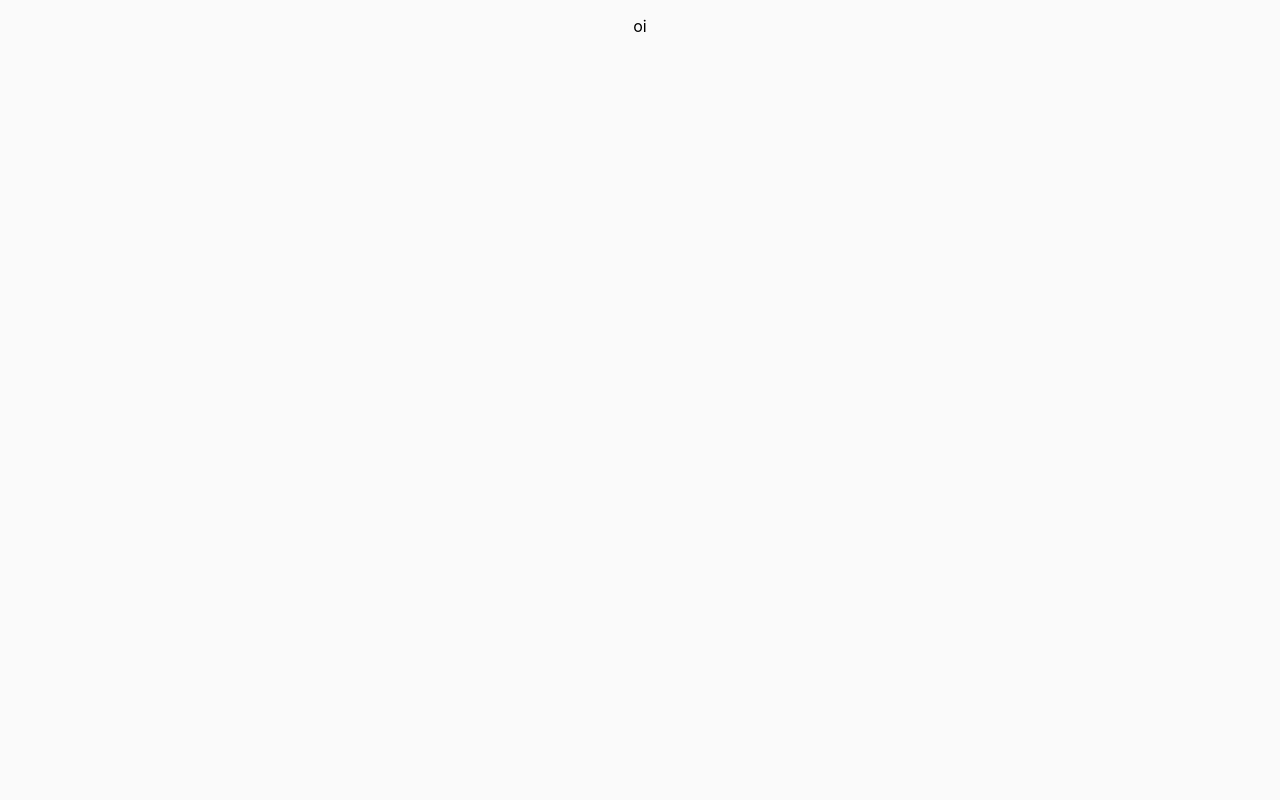
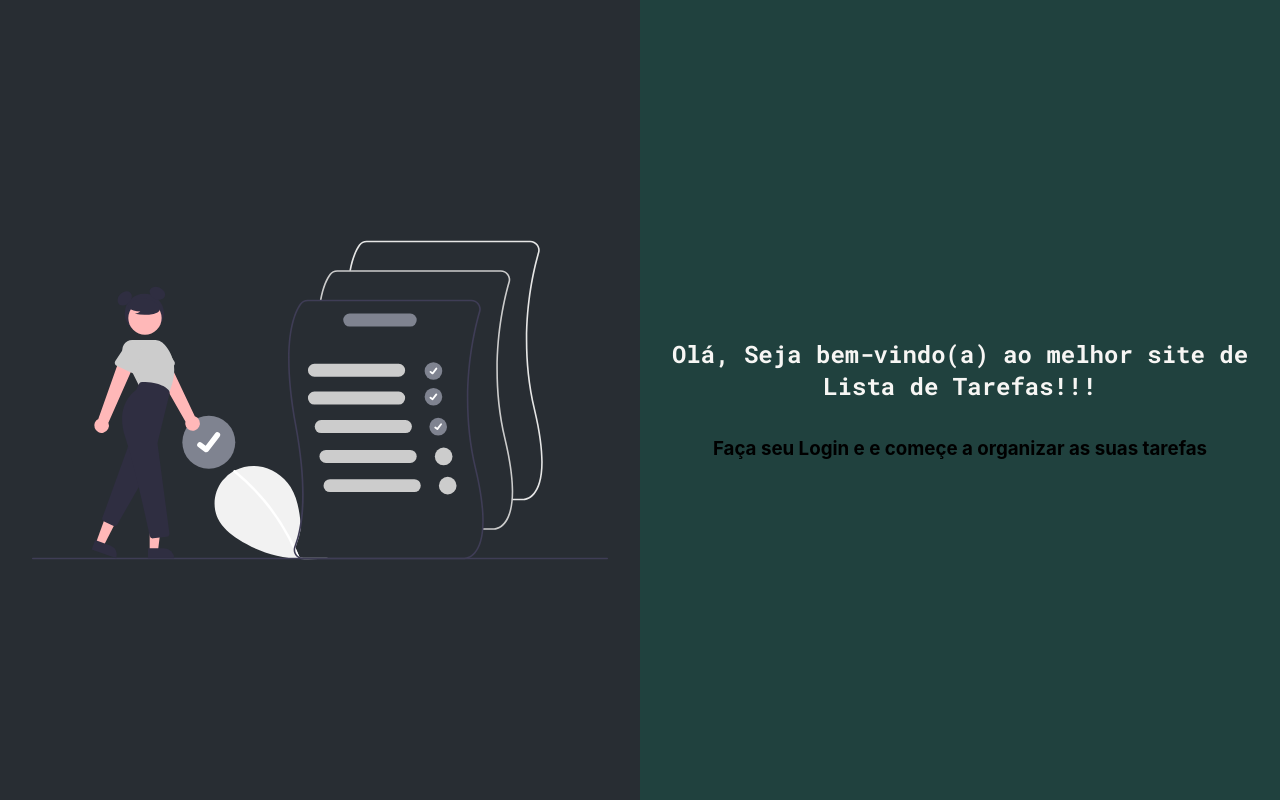
Before and after one commit to LeandroSmFreitas/Todo, a React (Create React App) app: page / in a window 1280 px wide. Built offline with nearby package versions, Linux system fonts and the light colour scheme.

Commit message:
💄 Styled: almost complete homepage styling

```diff
--- a/src/pages/Home/index.js
+++ b/src/pages/Home/index.js
@@ -1,7 +1,21 @@
 import React from 'react'
+import { Container, ContainerSvg, SubContainerLeft, SubContainerRight } from './style'
+import todoImgHome from '../../images/todo_img_home.svg'
 
 export default function HomePage() {
     return (
-        <p>oi</p>
+        <Container>
+            <SubContainerLeft>
+                <ContainerSvg src={todoImgHome} alt='imagem que representa uma lista de tarefas'/>
+            </SubContainerLeft>
+            <SubContainerRight>
+                <h1>
+                    Olá, Seja bem-vindo(a) ao melhor site de Lista de Tarefas!!!
+                </h1>
+                <h3>
+                    Faça seu Login e e começe a organizar as suas tarefas
+                </h3>
+            </SubContainerRight>
+        </Container>
     )
 }
--- a/src/pages/Home/style.js
+++ b/src/pages/Home/style.js
@@ -0,0 +1,33 @@
+import styled from "styled-components";
+
+
+export const Container = styled.div `
+    width: 100vw;
+    height: 100vh;
+    display: flex;
+`
+
+export const SubContainerLeft = styled.div `
+    width: 50vw;
+    height: 100vh;
+    display: flex;
+    background: var(--black);
+    justify-content: center;
+    align-items: center;
+`
+
+export const SubContainerRight = styled.div `
+    width: 50vw;
+    height: 100vh;
+    display: flex;
+    flex-direction: column;
+    align-items: center;
+    justify-content: center;
+    background: var(--color-subContainerRight);
+
+`
+
+export const ContainerSvg = styled.img`
+    width: 90%;
+    height: 90%;
+`
--- a/src/styles/index.js
+++ b/src/styles/index.js
@@ -3,12 +3,12 @@ import { createGlobalStyle } from "styled-components";
 const GlobalStyles = createGlobalStyle`
 
     :root{
-        --color-back-home: #292929;
-        --black: #000;
+        --black: #282D33;
         --greySubtitle: #ACA7A7;
-        --white: #fafafa;
+        --white: #F7F6F4;
         --fontTitle: 'Roboto Mono';
-        --subTitle: "Poppins"
+        --subTitle: "Poppins";
+        --color-subContainerRight: #20413e;
         }
 
     body {
@@ -16,6 +16,11 @@ const GlobalStyles = createGlobalStyle`
         padding: 0;
         background: var(--white);
         font-size: 16px;
+        h1{
+            color: var(--white);
+            font-family: var(--fontTitle);
+            font-size: 1.5rem;
+        }
     }
 
     a{
```
Also changed, not shown: src/images/todo_img_home.svg (added).
